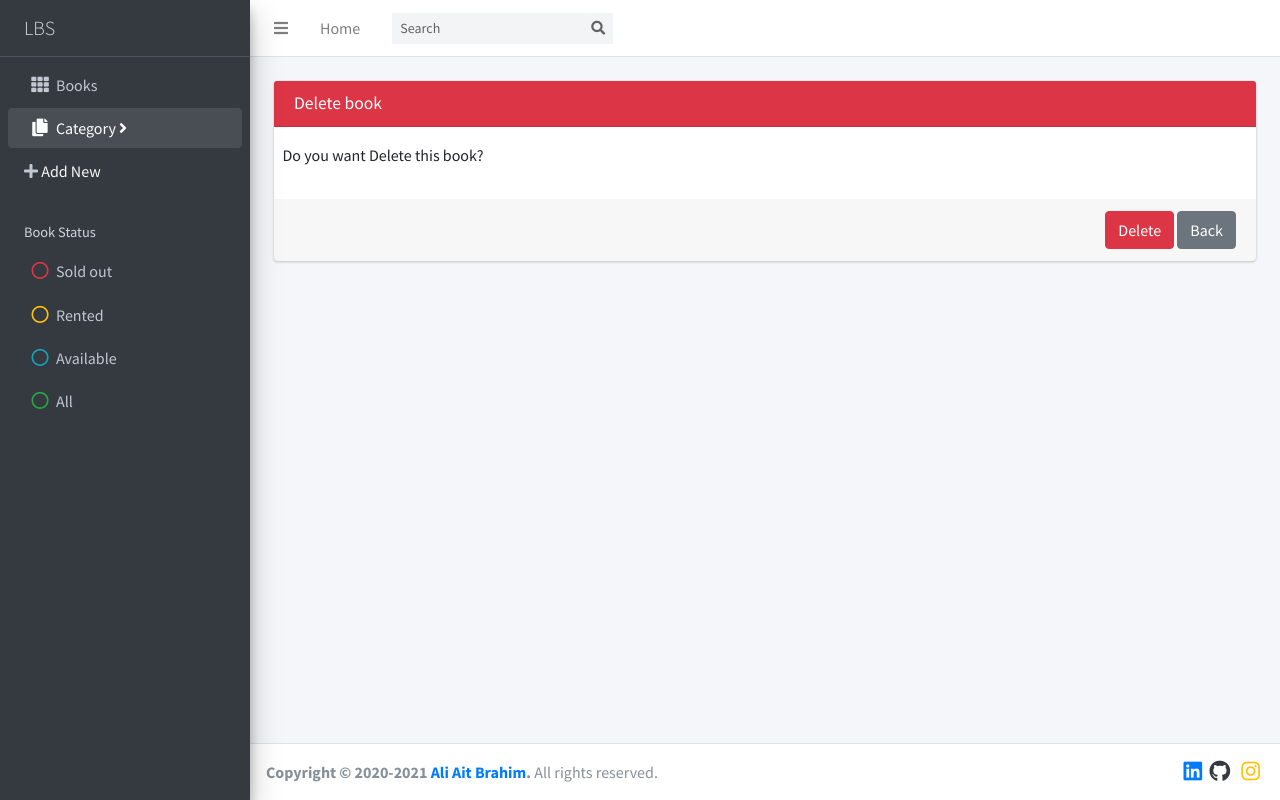
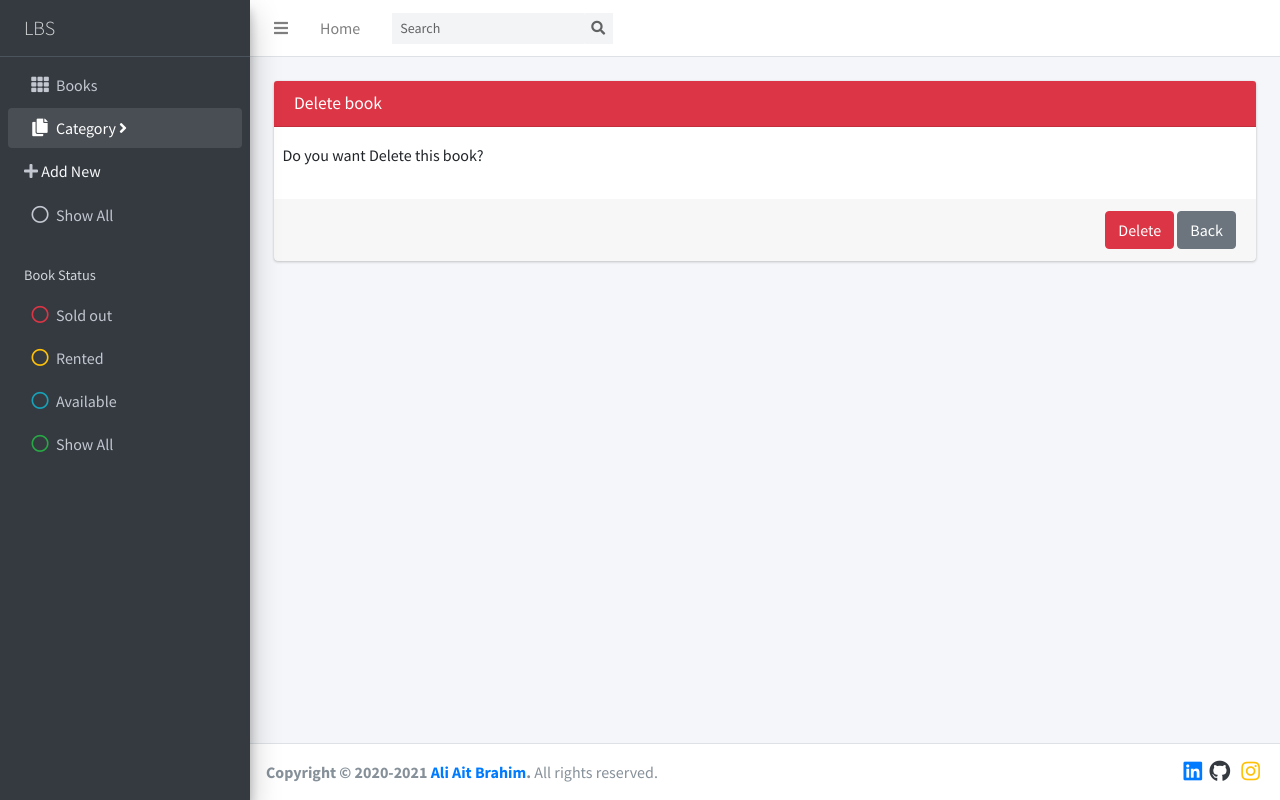
Before and after one commit to AliAbDev11/library-management-system, a Django app: page /delete/14 in a window 1280 px wide, after a click on "Category". Run offline with Django 5.2, Linux system fonts and the light colour scheme; data comes from the database, SQL or seed files in the repository; some libraries are stand-ins or nearby versions.

Commit message:
Update sidebar.html
- Add category filter in sidebar

```diff
--- a/lmsdashboard/templates/parts/sidebar.html
+++ b/lmsdashboard/templates/parts/sidebar.html
@@ -33,28 +33,39 @@
                         </p>
                     </a>
                     <ul class="nav nav-treeview">
+                        <!-- Add New Category Button -->
                         <li class="nav-item">
                             <a id="addcat" href="#" class="nav-link">
-                                <i class="fa fa-plus "></i>
+                                <i class="fa fa-plus"></i>
                                 <p class="text-light"> Add New </p>
                             </a>
                         </li>
+
+                        <!-- Category Form (Initially hidden) -->
                         <form id="cat" method="POST">
                             {% csrf_token %}
-                            <div id="cl-category">
+                            <div id="cl-category" style="display: none;">
                                 {{ CategoryForm }}
-                                <button type="submit" class="btn btn-success">save</button>
-                                <button id="backcat" class="btn btn-primary ">back</button>
+                                <button type="submit" class="btn btn-success">Save</button>
+                                <button id="backcat" class="btn btn-primary">Back</button>
                             </div>
                         </form>
+
+                        <!-- Existing Categories List -->
                         {% for category in categories %}
-                        <li style="cursor: pointer;" class="nav-item category{{ category.id }}">
-                            <a class="nav-link">
+                        <li class="nav-item category{{ category.id }}">
+                            <a class="nav-link category-filter" href="#" data-category-id="{{ category.id }}">
                                 <i class="far fa-circle nav-icon"></i>
                                 <p>{{ category.name }}</p>
                             </a>
                         </li>
                         {% endfor %}
+                        <li class="nav-item">
+                            <a class="nav-link category-filter" href="#" data-category-id="all">
+                                <i class="far fa-circle nav-icon"></i>
+                                <p>Show All</p>
+                            </a>
+                        </li>
                     </ul>
                 </li>
 
@@ -80,7 +91,7 @@
                 <li style="cursor: pointer;" class="nav-item">
                     <a id="statusAll" class="nav-link">
                         <i class="nav-icon far fa-circle text-success"></i>
-                        <p>All</p>
+                        <p>Show All</p>
                     </a>
                 </li>
             </ul>
```
